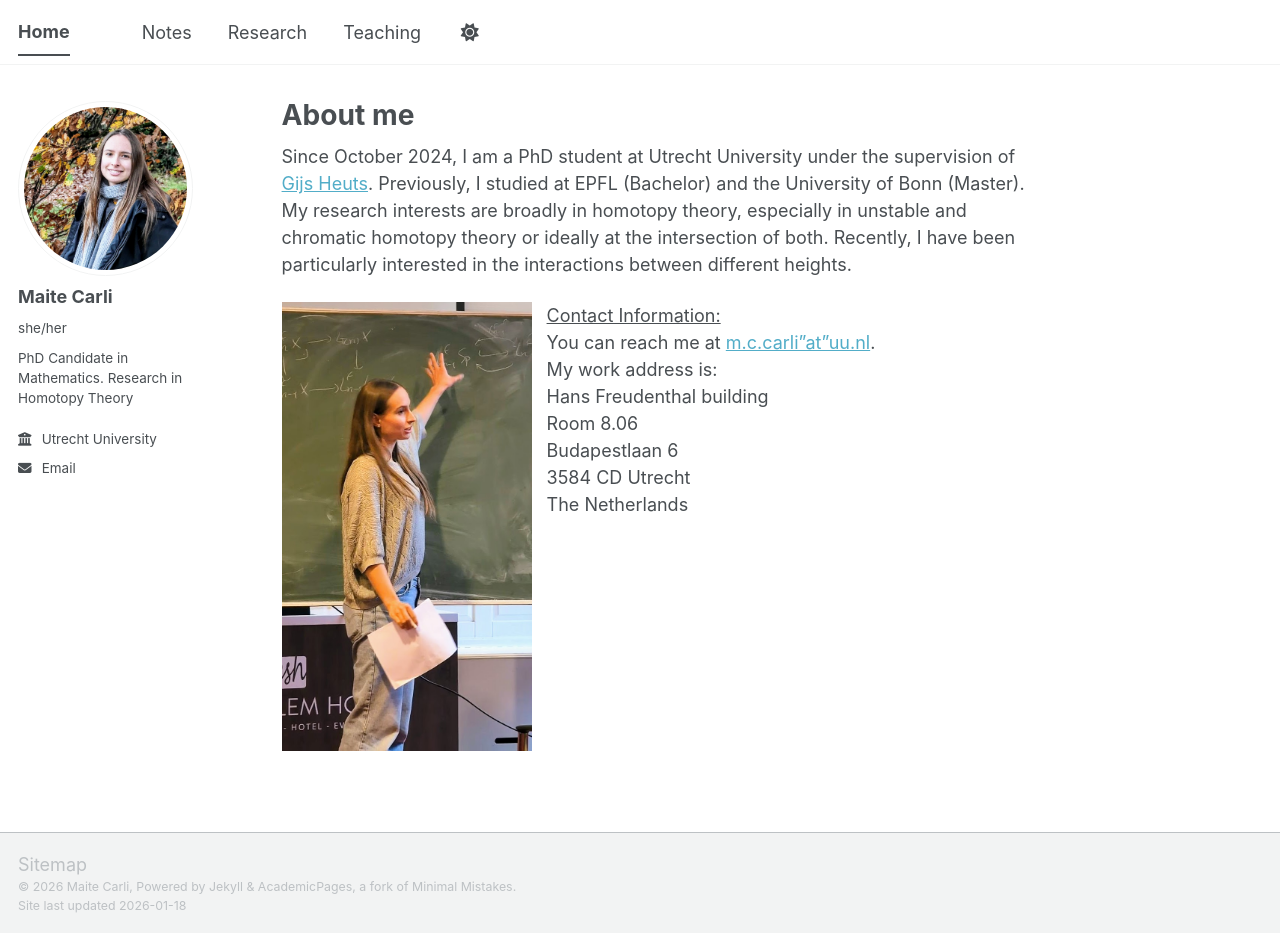
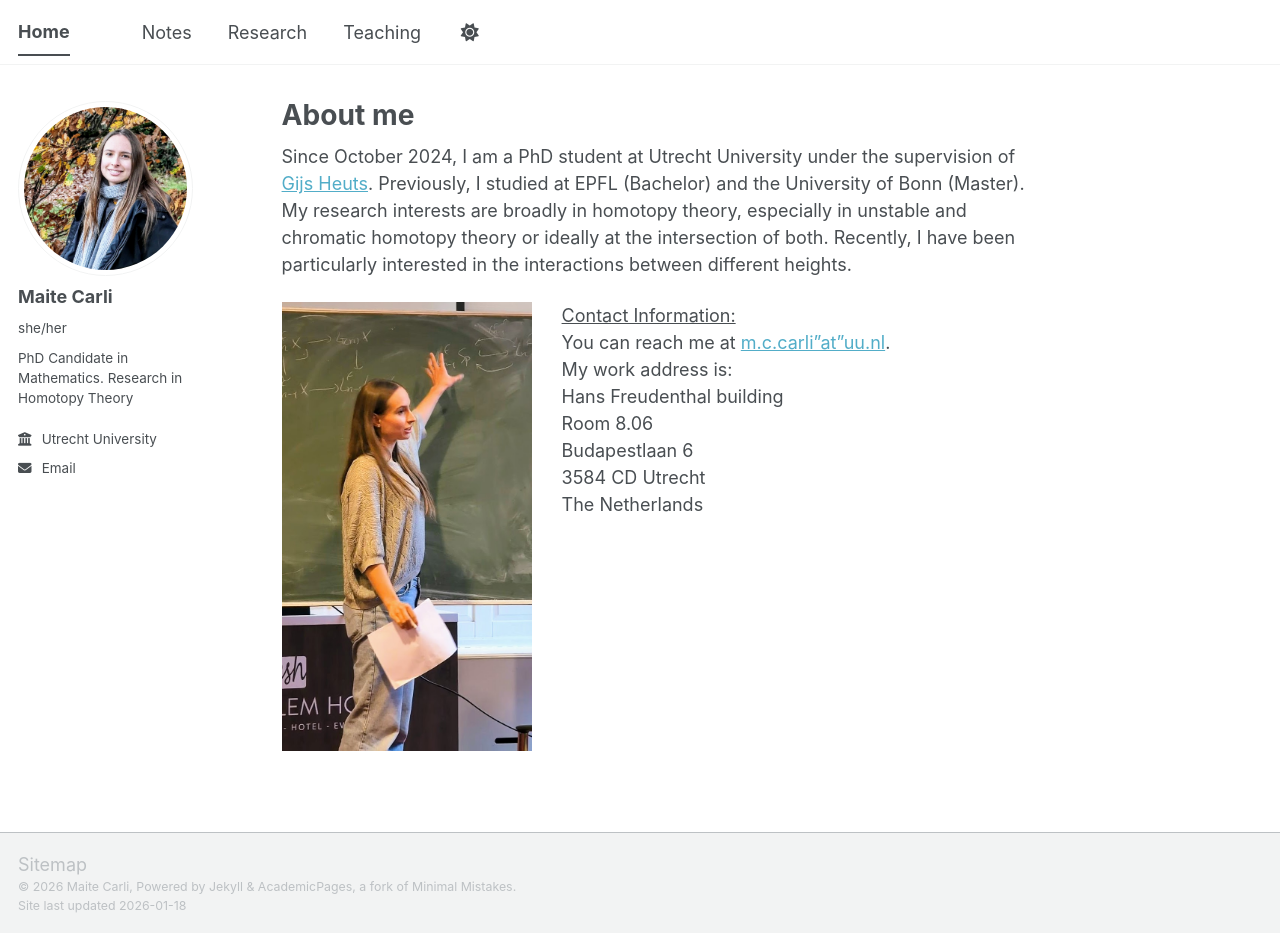
Before and after one commit to Maite-Carli/Maite-Carli.github.io, a Jekyll site: the page built from _pages/about.md, in a window 1280 px wide and 933 px high. Built offline with Jekyll 4.4.1, drawn with Linux system fonts in a browser that asks for light colours; a script bundle is joined from its source files by our own code; library files that are not in the unit come from our copies.

Commit message:
Update about.md

```diff
--- a/_pages/about.md
+++ b/_pages/about.md
@@ -10,7 +10,7 @@
 Since October 2024, I am a PhD student at Utrecht University under the supervision of [Gijs Heuts](https://sites.google.com/site/gijsheuts/home). Previously, I studied at EPFL (Bachelor) and the University of Bonn (Master).
 My research interests are broadly in homotopy theory, especially in unstable and chromatic homotopy theory or ideally at the intersection of both. Recently, I have been particularly interested in the interactions between different heights.
 
-<img src="../images/IMG_7860.JPG" alt="My Picture" width="250" style="float:left; margin-right: 15px;">
+<img src="../images/IMG_7860.JPG" alt="My Picture" width="250" style="float:left; margin-right: 30px;">
 <span style="text-decoration: underline;">Contact Information:</span>
 You can reach me at [m.c.carli"at"uu.nl](mailto:m.c.carli@uu.nl).
 My work address is:
```
